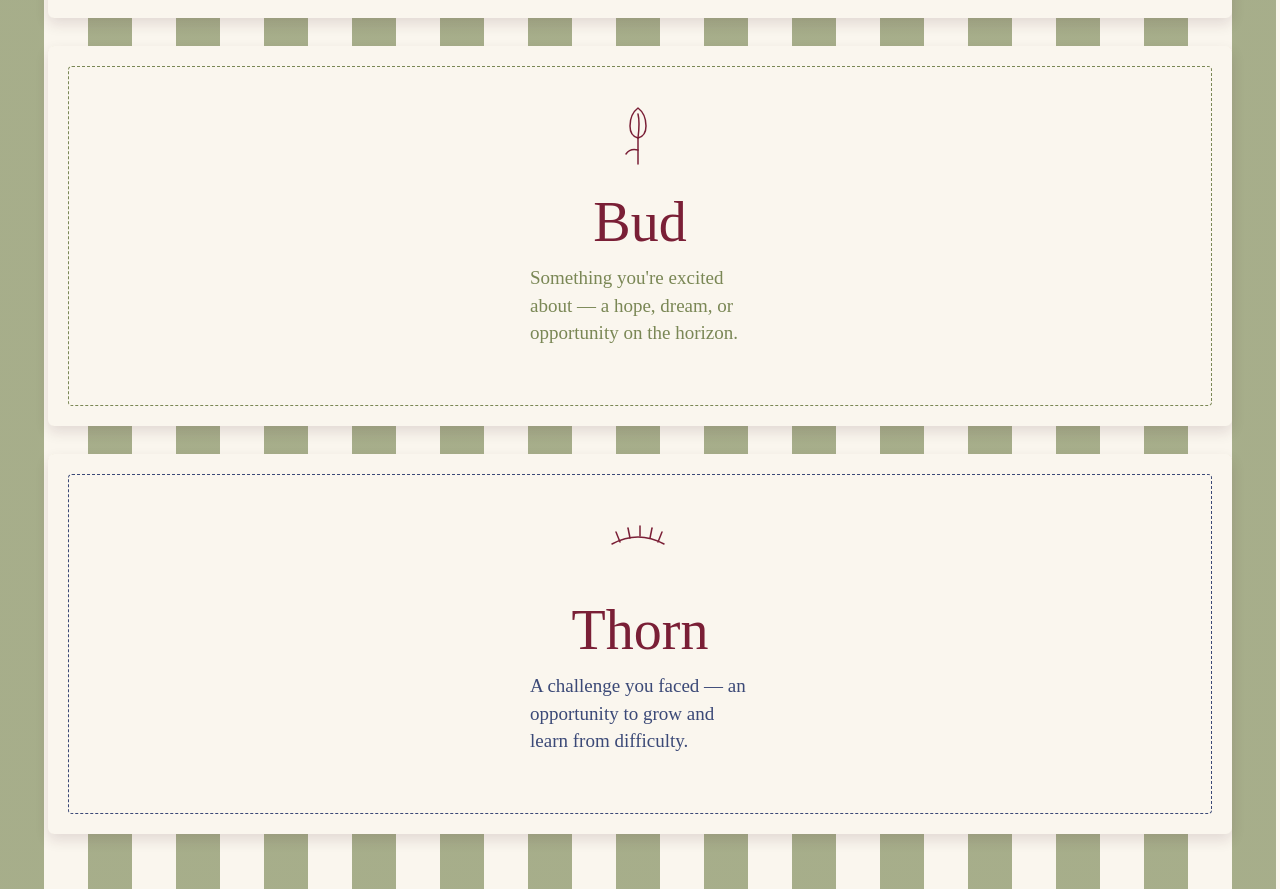
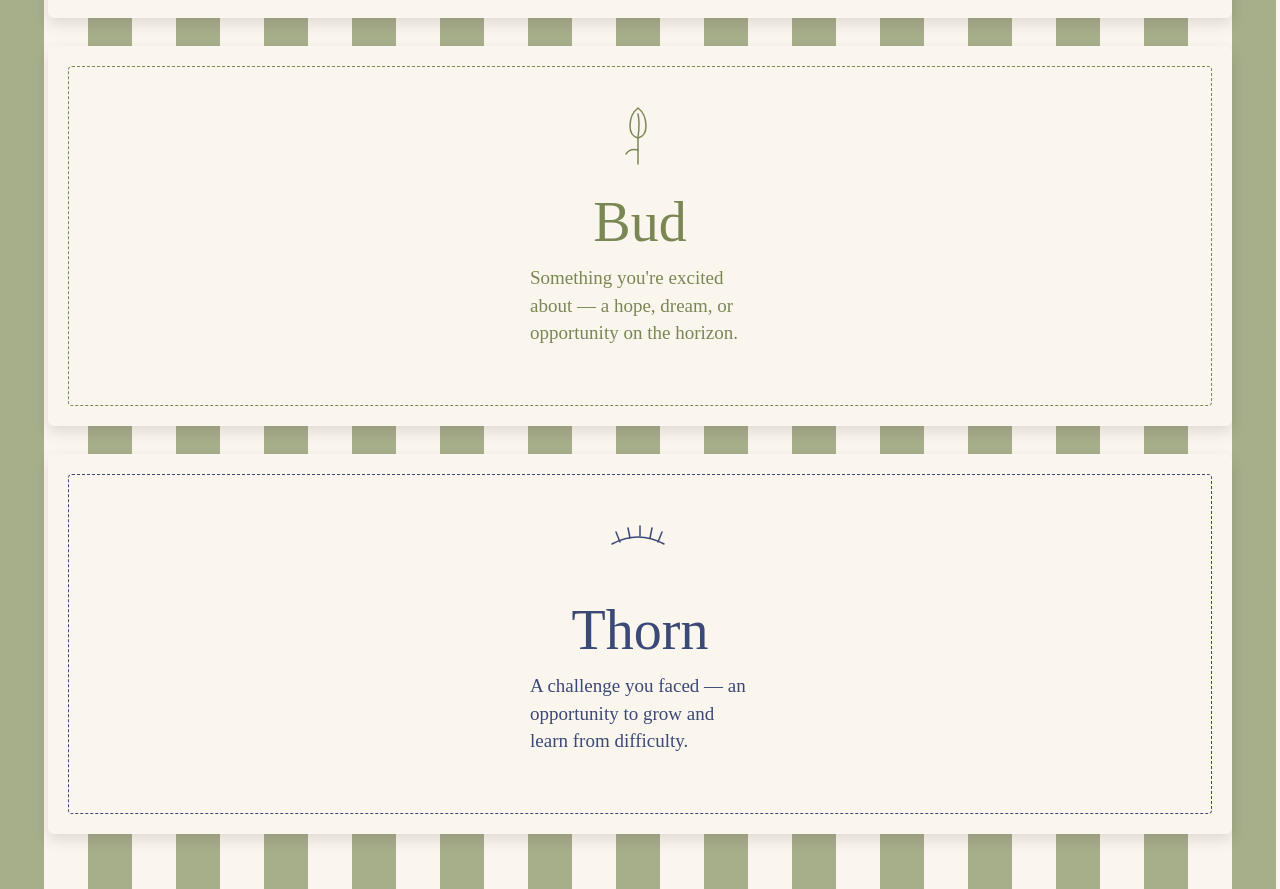
Before and after one commit to aeokeefe-del/rbt, a Vue app in the folder client/: page / in a window 1280 px wide. Shown: the part 1954-2843 px from the top of the page. Built offline with nearby package versions, Linux system fonts and the light colour scheme; a web font is replaced by a local one.

Commit message:
style match

```diff
--- a/client/src/assets/styles.css
+++ b/client/src/assets/styles.css
@@ -340,19 +340,14 @@ h1, h2, h3, h4 {
 .stamp .icon {
   width: 90px; height: 90px;
   margin: 4px auto 18px;
-  color: var(--burgundy);
-}
-.stamp .bud {
-  width: 90px; height: 90px;
-  margin: 4px auto 18px;
-  color: var(--olive);
+  color: var(--c);
 }
 .stamp .label {
   font-family: var(--script);
   font-size: 56px;
   line-height: 1;
-  color: var(--burgundy);
   margin: 0 0 14px;
+  color: var(--c);
 }
 .stamp .body {
   font-family: var(--serif);
```
